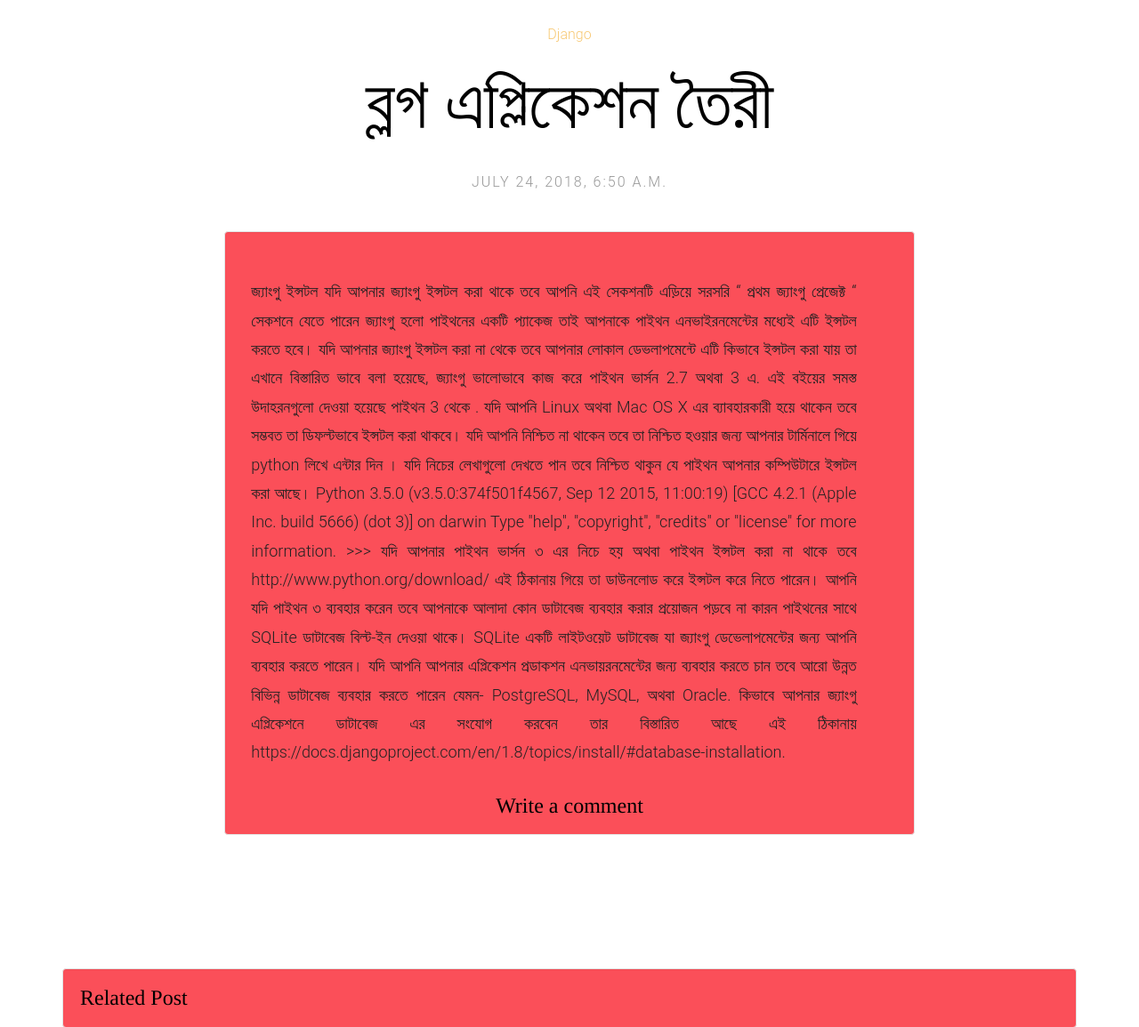
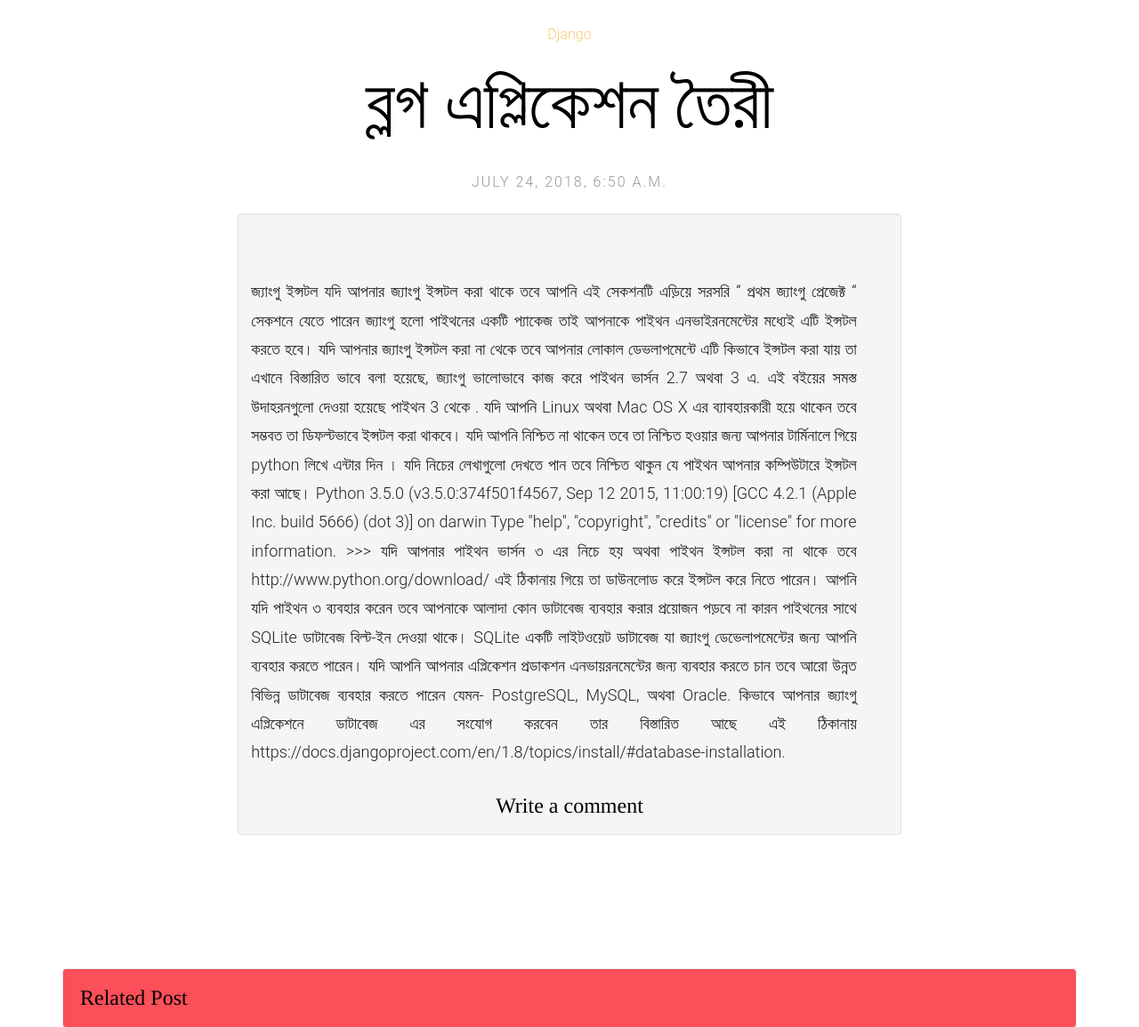
Before and after one commit to nabirhossain/NobinBlog, a Django app: page /detail/1 in a window 1280 px wide. Shown: the part 983-2138 px from the top of the page at 89% size. Run offline with Django 3.2, Linux system fonts and the light colour scheme; data comes from the database, SQL or seed files in the repository; some libraries are stand-ins or nearby versions; some web fonts are replaced.

Commit message:
facebook comment modified

```diff
--- a/blog/templates/post_detail.html
+++ b/blog/templates/post_detail.html
@@ -57,7 +57,7 @@
 
 				</div>
 
-				<div class="row"> <h3 class="well" style="background-color: #fb4f59">Write a comment</h3></div>
+				<h3 class="well">Write a comment</h3>
 				<div class="fb-comments" data-href="https://www.facebook.com/docs/plugin" data-numposts="5"></div>
 			</article>
 		</div>
```
